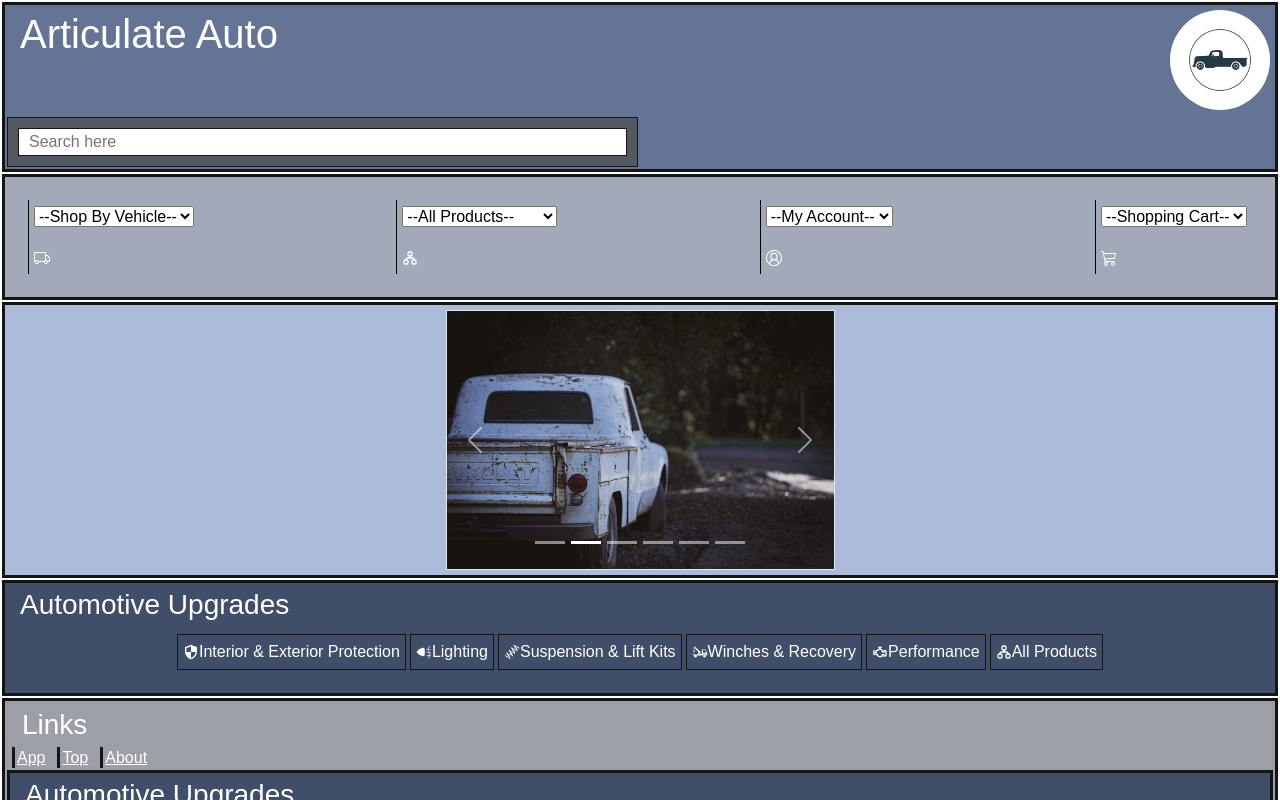
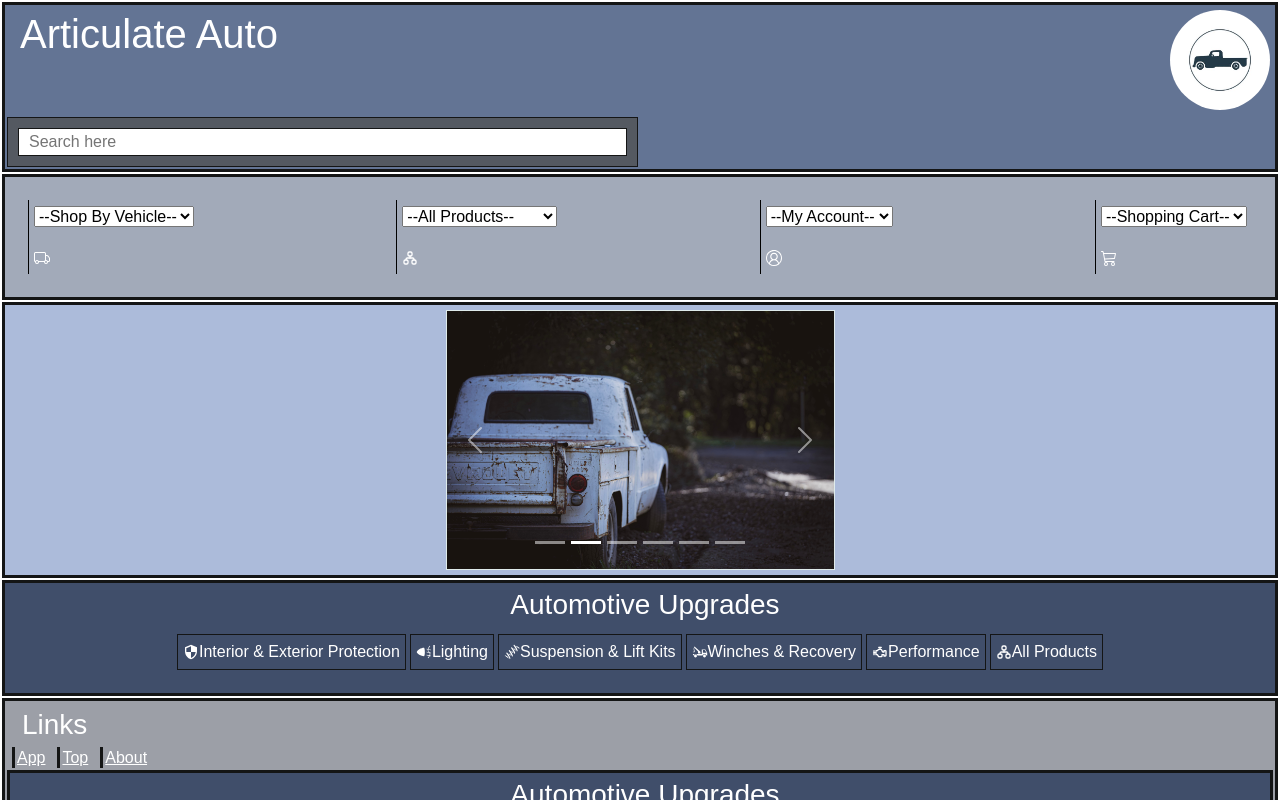
Before and after one commit to austincomstock/articulateauto, a React (Create React App) app: page /about in a window 1280 px wide. Shown: the top 800 px of the page. Built offline with nearby package versions, Linux system fonts and the light colour scheme.

Commit message:
Updated className

```diff
--- a/src/components/About/About.css
+++ b/src/components/About/About.css
@@ -27,6 +27,7 @@
     height: 200px; */
 }
 
-.AboutAU {
+.AboutH3 {
     margin: 5px 5px 5px 15px;
+    text-align: center;
 }
--- a/src/components/About/About.jsx
+++ b/src/components/About/About.jsx
@@ -9,7 +9,7 @@ import { TbEngine, TbSitemap } from "react-icons/tb";
 export const About = () => {
   return (
     <div className="About1">
-      <h3 className="AboutAU">Automotive Upgrades</h3>
+      <h3 className="AboutH3">Automotive Upgrades</h3>
       <ul className="AboutUL">
         <li className="AboutLI">
           <MdSecurity />
```
